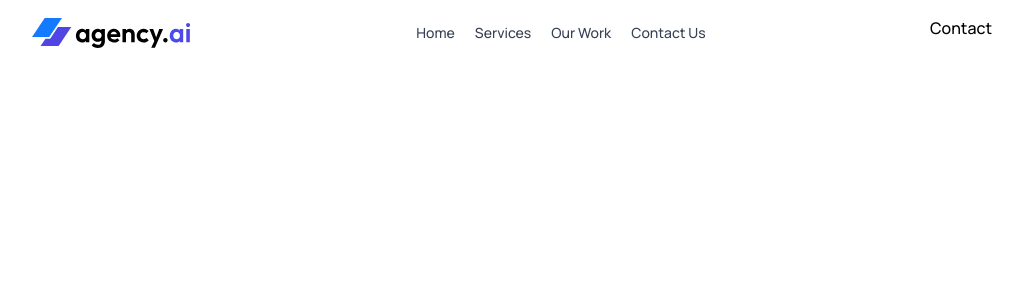
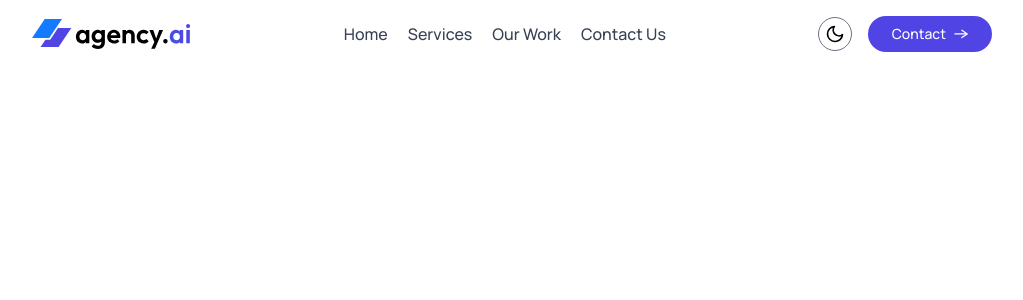
Before and after one commit to abhishek-devop01/agency-app, a React (Vite) app: page / in a window 1280 px wide. Shown: the top 300 px of the page, without its empty margins (128-1151 px from the left). Built offline with nearby package versions, Linux system fonts and the light colour scheme.

Commit message:
navbar and toggle

```diff
--- a/src/App.jsx
+++ b/src/App.jsx
@@ -2,7 +2,7 @@
 import Navbar from './components/Navbar'
 
 const App = () => {
-  const [theme, setTheme] = useState('light')
+  const [theme, setTheme] = useState(localStorage.getItem('theme') ? localStorage.getItem('theme'): 'light')
   return (
     <div className='dark:bg-black relative'>
       <Navbar theme={theme} setTheme={setTheme} />
--- a/src/components/Navbar.jsx
+++ b/src/components/Navbar.jsx
@@ -1,8 +1,12 @@
-import React from "react";
+import React, { useState } from "react";
 import assets from "../assets/assets";
+import ToggleBtn from "./ToggleBtn";
 
 const Navbar = ({ theme, setTheme }) => {
+     const [sidebarOpen, setsidebarOpen] = useState(false);
+
   return (
+    <div>
       <div
         className="flex justify-between items-center px-4 sm:px-12 lg:px-24 xl:px-40
       py-4 sticky top-0 z-20 backdrop-blur-xl font-medium bg-white/50 dark:bg-gray-900/70"
@@ -13,23 +17,26 @@
           alt="agency-logo"
         />
 
-     <div className="text-gray-700 dark:text-white sm:text-sm max-sm:w-60
-     max-sm:pl-10 max-sm:fixed top-0 bottom-0 right-0 max-sm:min-h-screen max-sm:h-full
-     max-sm:flex-col max-sm:bg-primary max-sm:bg-primary max-sm:text-white
-     max-sm:pt-20 flex sm:items-center gap-5 transition-all">
-          <a href="#" className="sm:hover:border-b">Home</a>
-          <a href="#services" className="sm:hover:border-b">Services</a>
-          <a href="#our-work" className="sm:hover:border-b">Our Work</a>
-          <a href="#contact-us" className="sm:hover:border-b">Contact Us</a>
+        <div className={`text-gray-700 dark:text-white ${!sidebarOpen ? "max-sm:w-0 overflow-hidden": "sm:text-sm max-sm:w-60 max-sm:pl-10"}
+           max-sm:fixed top-0 bottom-0 right-0 max-sm:min-h-screen max-sm:h-full max-sm:flex-col max-sm:bg-primary max-sm:text-white max-sm:pt-20 flex sm:items-center gap-5 transition-all`}>
+          <img onClick={()=> setsidebarOpen(false)} className="w-5 absolute right-4 top-4 sm:hidden" src={assets.close_icon} alt="" />
+
+          <a onClick={()=> setsidebarOpen(false)} href="#" className="sm:hover:border-b">Home</a>
+          <a onClick={()=>setsidebarOpen(false)} href="#services" className="sm:hover:border-b">Services</a>
+          <a onClick={()=>setsidebarOpen(false)} href="#our-work" className="sm:hover:border-b">Our Work</a>
+          <a onClick={()=>setsidebarOpen(false)} href="#contact-us" className="sm:hover:border-b">Contact Us</a>
         </div>
 
-     <div>
-          <a href="#contact-us">
+        <div className="flex items-center gap-2 sm:gap-4">
+          <ToggleBtn  theme={theme} setTheme={setTheme}/>
+
+          <img onClick={()=> setsidebarOpen(true)} className="w-8 sm:hidden" src={theme === 'dark' ? assets.menu_icon_dark: assets.menu_icon} alt="" />
+
+          <a href="#contact-us" className="text-sm max-sm:hidden flex items-center gap-2 bg-primary text-white px-6 py-2 rounded-full cursor-pointer hover:scale-103 transition-all">
             Contact <img src={assets.arrow_icon} width={14} alt="arrow-icon" />
           </a>
         </div>
-
-
+      </div>
     </div>
   );
 };
--- /dev/null
+++ b/src/components/ToggleBtn.jsx
@@ -0,0 +1,42 @@
+import React, { useEffect } from "react";
+import assets from "../assets/assets";
+
+const ToggleBtn = ({ theme, setTheme }) => {
+     useEffect(()=>{
+          const prefersDarkMode = window.matchMedia('(prefers-color-scheme: dark)').matches
+          setTheme(theme || (prefersDarkMode ? 'dark' : 'light'))
+     },[])
+
+     useEffect(()=>{
+          if(theme === 'dark'){
+               document.documentElement.classList.add('dark')
+          }else{
+               document.documentElement.classList.remove('dark')
+
+          }
+          localStorage.setItem('theme', theme)
+     },[theme])
+  return (
+    <>
+      <button>
+        {theme === "dark" ? (
+          <img
+            onClick={() => setTheme("light")}
+            className="size-8.5 p-1.5 border border-gray-500 rounded-full"
+            src={assets.sun_icon}
+            alt=""
+          />
+        ) : (
+          <img
+            onClick={() => setTheme("dark")}
+            className="size-8.5 p-1.5 border border-gray-500 rounded-full"
+            src={assets.moon_icon}
+            alt=""
+          />
+        )}
+      </button>
+    </>
+  );
+};
+
+export default ToggleBtn;
```
Also changed, not shown: 1 other file (tests, documents, lock files or other folders). Lines whose indentation alone changed are shown as unchanged.
